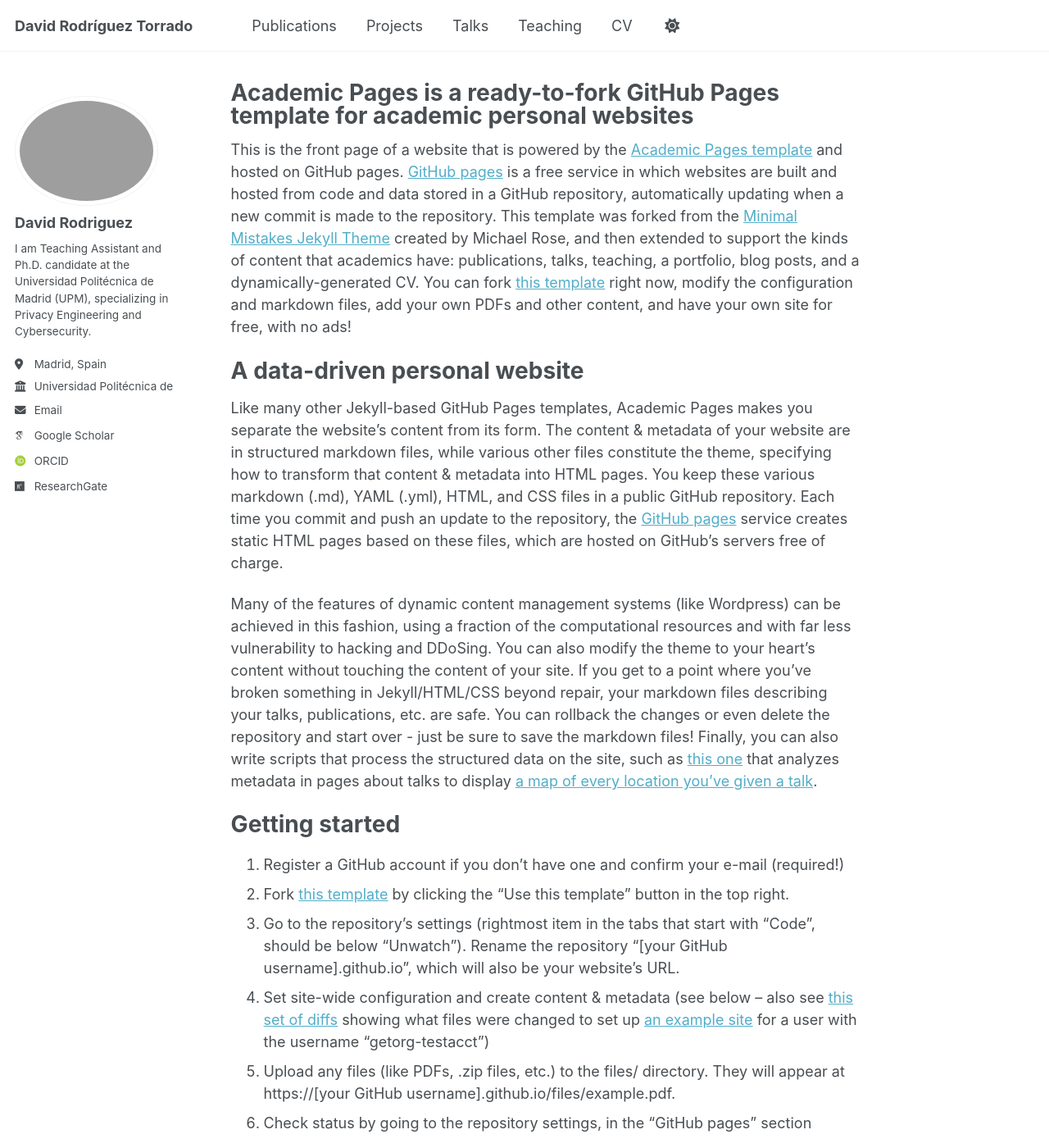
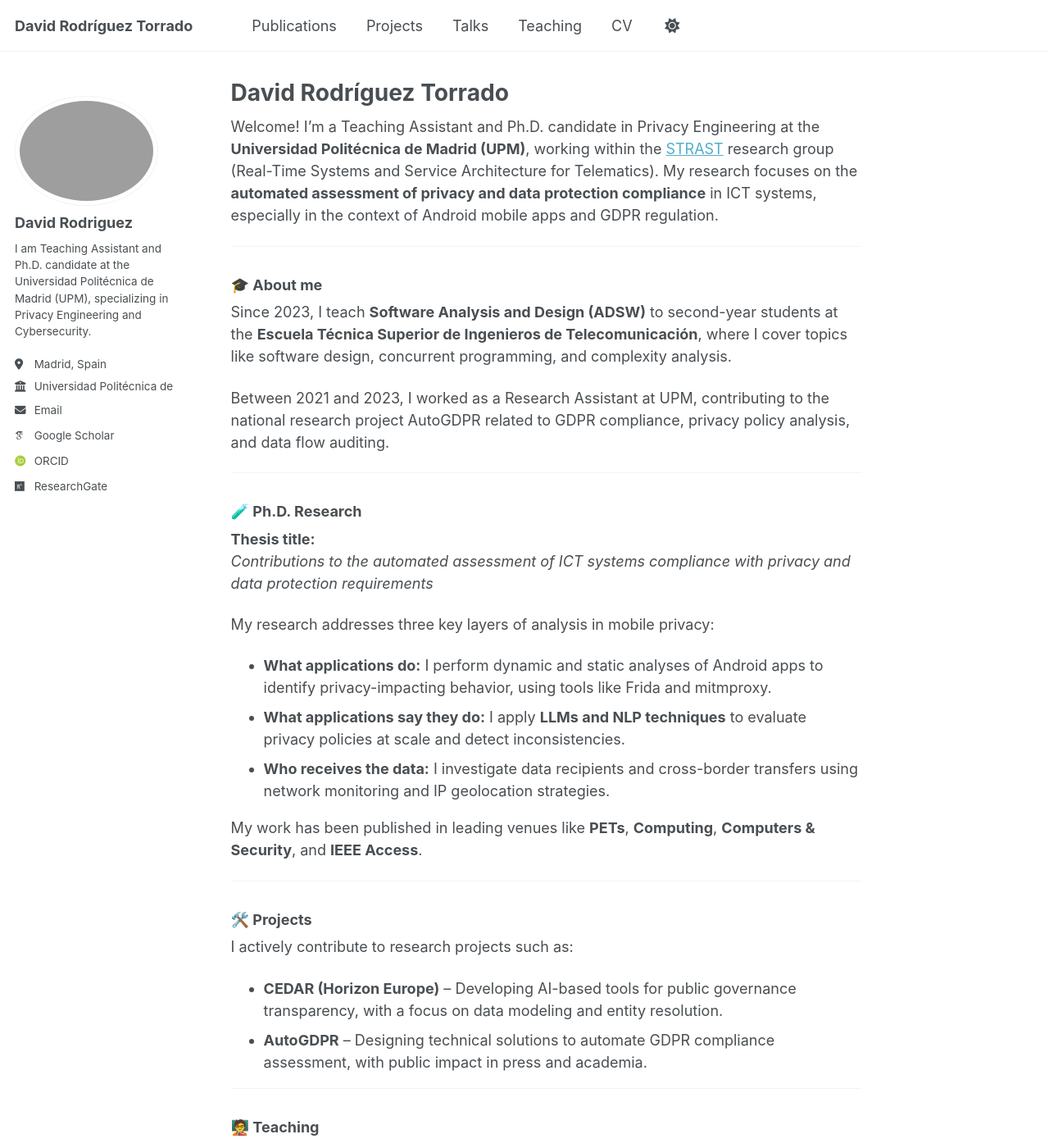
Before and after one commit to DavidRodriguezTorrado/DavidRodriguezTorrado.github.io, a Jekyll site: the page built from _pages/about.md, in a window 1280 px wide and 1400 px high. Shown: the whole window at 82% size. Built offline with Jekyll 4.4.1, drawn with Linux system fonts in a browser that asks for light colours; some web fonts are replaced; some of the changed text lies outside the part shown.

Commit message:
adding about landing

```diff
--- a/_pages/about.md
+++ b/_pages/about.md
@@ -1,49 +1,92 @@
 ---
 permalink: /
-title: "Academic Pages is a ready-to-fork GitHub Pages template for academic personal websites"
+title: "David Rodríguez Torrado"
 author_profile: true
 redirect_from:
   - /about/
   - /about.html
 ---
 
-This is the front page of a website that is powered by the [Academic Pages template](https://github.com/academicpages/academicpages.github.io) and hosted on GitHub pages. [GitHub pages](https://pages.github.com) is a free service in which websites are built and hosted from code and data stored in a GitHub repository, automatically updating when a new commit is made to the repository. This template was forked from the [Minimal Mistakes Jekyll Theme](https://mmistakes.github.io/minimal-mistakes/) created by Michael Rose, and then extended to support the kinds of content that academics have: publications, talks, teaching, a portfolio, blog posts, and a dynamically-generated CV. You can fork [this template](https://github.com/academicpages/academicpages.github.io) right now, modify the configuration and markdown files, add your own PDFs and other content, and have your own site for free, with no ads!
+Welcome! I’m a Teaching Assistant and Ph.D. candidate in Privacy Engineering at the **Universidad Politécnica de Madrid (UPM)**, working within the [STRAST](https://www.upm.es/recursosidi/map/sistemas-de-tiempo-real-y-arquitectura-de-servicios-telematicos/) research group (Real-Time Systems and Service Architecture for Telematics). My research focuses on the **automated assessment of privacy and data protection compliance** in ICT systems, especially in the context of Android mobile apps and GDPR regulation.
 
-A data-driven personal website
-======
-Like many other Jekyll-based GitHub Pages templates, Academic Pages makes you separate the website's content from its form. The content & metadata of your website are in structured markdown files, while various other files constitute the theme, specifying how to transform that content & metadata into HTML pages. You keep these various markdown (.md), YAML (.yml), HTML, and CSS files in a public GitHub repository. Each time you commit and push an update to the repository, the [GitHub pages](https://pages.github.com/) service creates static HTML pages based on these files, which are hosted on GitHub's servers free of charge.
+---
 
-Many of the features of dynamic content management systems (like Wordpress) can be achieved in this fashion, using a fraction of the computational resources and with far less vulnerability to hacking and DDoSing. You can also modify the theme to your heart's content without touching the content of your site. If you get to a point where you've broken something in Jekyll/HTML/CSS beyond repair, your markdown files describing your talks, publications, etc. are safe. You can rollback the changes or even delete the repository and start over - just be sure to save the markdown files! Finally, you can also write scripts that process the structured data on the site, such as [this one](https://github.com/academicpages/academicpages.github.io/blob/master/talkmap.ipynb) that analyzes metadata in pages about talks to display [a map of every location you've given a talk](https://academicpages.github.io/talkmap.html).
+### 🎓 About me
 
-Getting started
-======
-1. Register a GitHub account if you don't have one and confirm your e-mail (required!)
-1. Fork [this template](https://github.com/academicpages/academicpages.github.io) by clicking the "Use this template" button in the top right.
-1. Go to the repository's settings (rightmost item in the tabs that start with "Code", should be below "Unwatch"). Rename the repository "[your GitHub username].github.io", which will also be your website's URL.
-1. Set site-wide configuration and create content & metadata (see below -- also see [this set of diffs](http://archive.is/3TPas) showing what files were changed to set up [an example site](https://getorg-testacct.github.io) for a user with the username "getorg-testacct")
-1. Upload any files (like PDFs, .zip files, etc.) to the files/ directory. They will appear at https://[your GitHub username].github.io/files/example.pdf.
-1. Check status by going to the repository settings, in the "GitHub pages" section
+Since 2023, I teach **Software Analysis and Design (ADSW)** to second-year students at the **Escuela Técnica Superior de Ingenieros de Telecomunicación**, where I cover topics like software design, concurrent programming, and complexity analysis.
 
-Site-wide configuration
-------
-The main configuration file for the site is in the base directory in [_config.yml](https://github.com/academicpages/academicpages.github.io/blob/master/_config.yml), which defines the content in the sidebars and other site-wide features. You will need to replace the default variables with ones about yourself and your site's github repository. The configuration file for the top menu is in [_data/navigation.yml](https://github.com/academicpages/academicpages.github.io/blob/master/_data/navigation.yml). For example, if you don't have a portfolio or blog posts, you can remove those items from that navigation.yml file to remove them from the header.
+Between 2021 and 2023, I worked as a Research Assistant at UPM, contributing to the national research project AutoGDPR related to GDPR compliance, privacy policy analysis, and data flow auditing.
 
-Create content & metadata
-------
-For site content, there is one markdown file for each type of content, which are stored in directories like _publications, _talks, _posts, _teaching, or _pages. For example, each talk is a markdown file in the [_talks directory](https://github.com/academicpages/academicpages.github.io/tree/master/_talks). At the top of each markdown file is structured data in YAML about the talk, which the theme will parse to do lots of cool stuff. The same structured data about a talk is used to generate the list of talks on the [Talks page](https://academicpages.github.io/talks), each [individual page](https://academicpages.github.io/talks/2012-03-01-talk-1) for specific talks, the talks section for the [CV page](https://academicpages.github.io/cv), and the [map of places you've given a talk](https://academicpages.github.io/talkmap.html) (if you run this [python file](https://github.com/academicpages/academicpages.github.io/blob/master/talkmap.py) or [Jupyter notebook](https://github.com/academicpages/academicpages.github.io/blob/master/talkmap.ipynb), which creates the HTML for the map based on the contents of the _talks directory).
+---
 
-**Markdown generator**
+### 🧪 Ph.D. Research
 
-The repository includes [a set of Jupyter notebooks](https://github.com/academicpages/academicpages.github.io/tree/master/markdown_generator
-) that converts a CSV containing structured data about talks or presentations into individual markdown files that will be properly formatted for the Academic Pages template. The sample CSVs in that directory are the ones I used to create my own personal website at stuartgeiger.com. My usual workflow is that I keep a spreadsheet of my publications and talks, then run the code in these notebooks to generate the markdown files, then commit and push them to the GitHub repository.
+**Thesis title:**
+*Contributions to the automated assessment of ICT systems compliance with privacy and data protection requirements*
 
-How to edit your site's GitHub repository
-------
-Many people use a git client to create files on their local computer and then push them to GitHub's servers. If you are not familiar with git, you can directly edit these configuration and markdown files directly in the github.com interface. Navigate to a file (like [this one](https://github.com/academicpages/academicpages.github.io/blob/master/_talks/2012-03-01-talk-1.md) and click the pencil icon in the top right of the content preview (to the right of the "Raw | Blame | History" buttons). You can delete a file by clicking the trashcan icon to the right of the pencil icon. You can also create new files or upload files by navigating to a directory and clicking the "Create new file" or "Upload files" buttons.
+My research addresses three key layers of analysis in mobile privacy:
 
-Example: editing a markdown file for a talk
-![Editing a markdown file for a talk](/images/editing-talk.png)
+- **What applications do:** I perform dynamic and static analyses of Android apps to identify privacy-impacting behavior, using tools like Frida and mitmproxy.
+- **What applications say they do:** I apply **LLMs and NLP techniques** to evaluate privacy policies at scale and detect inconsistencies.
+- **Who receives the data:** I investigate data recipients and cross-border transfers using network monitoring and IP geolocation strategies.
 
-For more info
-------
-More info about configuring Academic Pages can be found in [the guide](https://academicpages.github.io/markdown/), the [growing wiki](https://github.com/academicpages/academicpages.github.io/wiki), and you can always [ask a question on GitHub](https://github.com/academicpages/academicpages.github.io/discussions). The [guides for the Minimal Mistakes theme](https://mmistakes.github.io/minimal-mistakes/docs/configuration/) (which this theme was forked from) might also be helpful.
+My work has been published in leading venues like **PETs**, **Computing**, **Computers & Security**, and **IEEE Access**.
+
+---
+
+### 🛠️ Projects
+
+I actively contribute to research projects such as:
+
+- **CEDAR (Horizon Europe)** – Developing AI-based tools for public governance transparency, with a focus on data modeling and entity resolution.
+- **AutoGDPR** – Designing technical solutions to automate GDPR compliance assessment, with public impact in press and academia.
+
+---
+
+### 🧑‍🏫 Teaching
+
+Since 2023, I lecture in the second-year undergraduate course **Software Analysis and Design**, where I guide students through core software engineering techniques including:
+
+- **Software design and debugging** fundamentals.
+- **Algorithm design and analysis**, including sorting, dictionary structures, and graph algorithms.
+- **Concurrent programming** using threads, with emphasis on mutual exclusion, synchronization, and deadlock prevention.
+- **Complexity analysis** and architectural design of telecommunication systems.
+- **Team-based software development**, version control, and lab exercises linked to real-world communication software challenges.
+
+---
+
+### 🎤 Presentations
+
+I’ve presented my research at various international venues, including:
+
+- 🥇 *Best Presentation Award* at IWPE 2022 (IEEE EuroS&P Workshops)
+- 🥈 *Second Best Presentation Award* at IWPE 2023
+- Poster at SECRYPT 2022 in Lisbon
+- Invited talk at Queen Mary University of London (2023)
+
+---
+
+### 🧠 Skills
+
+- **Privacy Engineering**: GDPR, compliance automation, policy analysis
+- **Software Development**: Python, Java, Git, UML, software design patterns
+- **Program Analysis**: Frida, mitmproxy, static/dynamic analysis
+- **NLP & LLMs**: Privacy policy classification, prompt engineering
+- **Academic Communication**: Paper writing, teaching, conference presentations
+- **Languages**: Spanish (native), English (C1 certified)
+
+---
+
+### 📄 Find out more
+
+You can explore my:
+
+- [Publications](/publications)
+- [Projects](/projects)
+- [Talks](/talks)
+- [Teaching](/teaching)
+- [CV](/cv)
+
+Feel free to [contact me by email](mailto:david.rtorrado@upm.es) or connect through [Google Scholar](https://scholar.google.com.au/citations?user=bn1jm8QAAAAJ), [ORCID](https://orcid.org/0000-0002-0911-4608), or [ResearchGate](https://www.researchgate.net/profile/David-Rodriguez-Torrado).
+
+---
```
